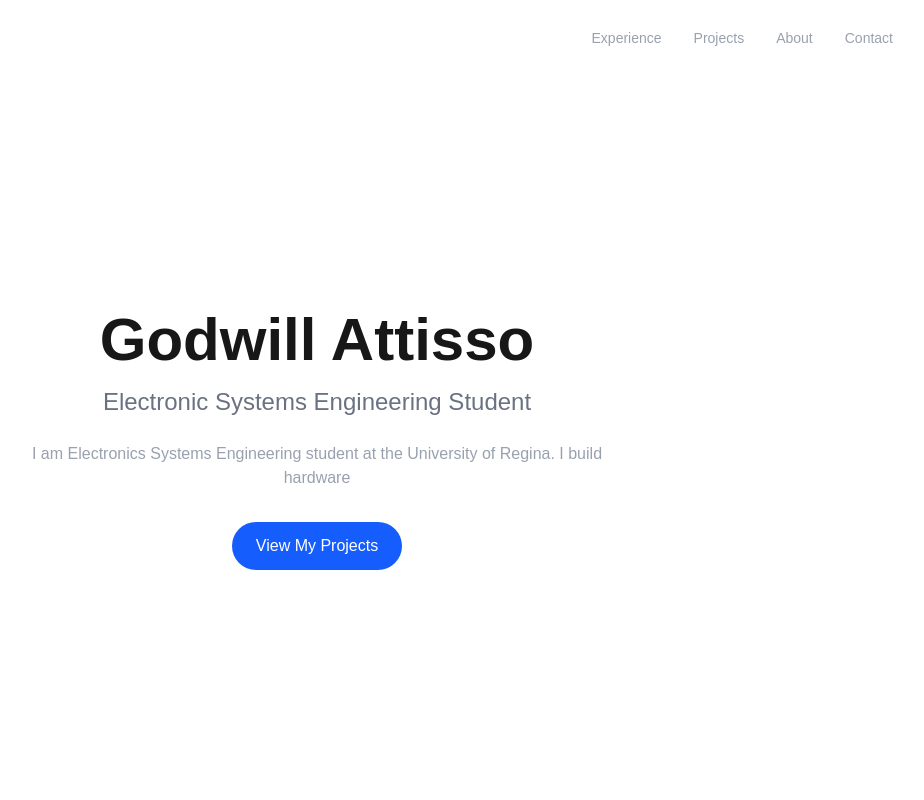
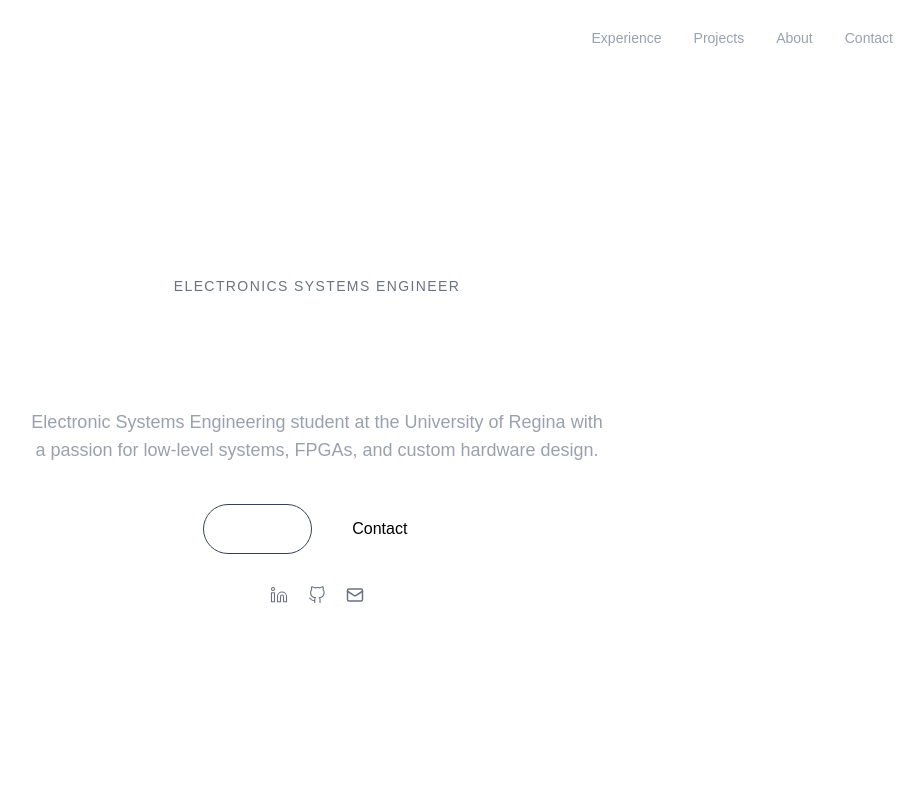
Before and after one commit to godwillattisso/portfolio, a Next.js app: page / in a window 1280 px wide. Shown: the top 800 px of the page, without its empty margins (323-1247 px from the left). Built offline with nearby package versions, Linux system fonts and the light colour scheme.

Commit message:
added few tweeks in hero section

```diff
--- a/components/Hero.tsx
+++ b/components/Hero.tsx
@@ -1,21 +1,99 @@
-// components/Hero.tsx
+import { Mail } from "lucide-react";
+
+function LinkedinIcon() {
+  return (
+    <svg
+      xmlns="http://www.w3.org/2000/svg"
+      width="18"
+      height="18"
+      viewBox="0 0 24 24"
+      fill="none"
+      stroke="currentColor"
+      strokeWidth="1.5"
+      strokeLinecap="round"
+      strokeLinejoin="round"
+    >
+      <path d="M16 8a6 6 0 0 1 6 6v7h-4v-7a2 2 0 0 0-2-2 2 2 0 0 0-2 2v7h-4v-7a6 6 0 0 1 6-6z" />
+      <rect width="4" height="12" x="2" y="9" />
+      <circle cx="4" cy="4" r="2" />
+    </svg>
+  );
+}
+
+function GithubIcon() {
+  return (
+    <svg
+      xmlns="http://www.w3.org/2000/svg"
+      width="18"
+      height="18"
+      viewBox="0 0 24 24"
+      fill="none"
+      stroke="currentColor"
+      strokeWidth="1.5"
+      strokeLinecap="round"
+      strokeLinejoin="round"
+    >
+      <path d="M9 19c-5 1.5-5-2.5-7-3m14 6v-3.87a3.37 3.37 0 0 0-.94-2.61c3.14-.35 6.44-1.54 6.44-7A5.44 5.44 0 0 0 20 4.77 5.07 5.07 0 0 0 19.91 1S18.73.65 16 2.48a13.38 13.38 0 0 0-7 0C6.27.65 5.09 1 5.09 1A5.07 5.07 0 0 0 5 4.77a5.44 5.44 0 0 0-1.5 3.78c0 5.42 3.3 6.61 6.44 7A3.37 3.37 0 0 0 9 18.13V22" />
+    </svg>
+  );
+}
 
 export default function Hero() {
   return (
     <section className="flex flex-col items-center justify-center min-h-screen text-center px-4 pt-20">
-      <h1 className="text-4xl md:text-6xl font-bold mb-4">Godwill Attisso</h1>
-      <p className="text-lg md:text-2xl text-gray-500 mb-6">
-        Electronic Systems Engineering Student
+      <p className="text-sm tracking-widest text-gray-500 mb-4 uppercase">
+        Electronics Systems Engineer
       </p>
-      <p className="max-w-xl text-gray-400 mb-8">
-        I am Electronics Systems Engineering student at the University of Regina. I build hardware
+      <h1 className="text-5xl md:text-7xl font-bold text-white mb-6">
+        Hi, I&apos;m Godwill
+      </h1>
+      <p className="max-w-xl text-gray-400 text-lg mb-10">
+        Electronic Systems Engineering student at the University of Regina with
+        a passion for low-level systems, FPGAs, and custom hardware design.
       </p>
-      <a
-        href="#projects"
-        className="px-6 py-3 rounded-full bg-blue-600 text-white hover:bg-blue-700 transition"
-      >
-        View My Projects
-      </a>
+      <div className="flex items-center gap-4 mb-8">
+        <a
+          href="/resume.pdf"
+          target="_blank"
+          rel="noopener noreferrer"
+          className="px-6 py-3 rounded-full border border-gray-700 text-white hover:border-gray-500 transition"
+        >
+          Resume
+        </a>
+        <a
+          href="#contact"
+          className="px-6 py-3 rounded-full bg-white text-black font-medium hover:bg-gray-200 transition"
+        >
+          Contact
+        </a>
+      </div>
+      <div className="flex items-center gap-5 text-gray-500">
+        <a
+          href="https://linkedin.com/in/yourusername"
+          target="_blank"
+          rel="noopener noreferrer"
+          className="hover:text-white transition"
+          aria-label="LinkedIn"
+        >
+          <LinkedinIcon />
+        </a>
+        <a
+          href="https://github.com/yourusername"
+          target="_blank"
+          rel="noopener noreferrer"
+          className="hover:text-white transition"
+          aria-label="GitHub"
+        >
+          <GithubIcon />
+        </a>
+        <a
+          href="mailto:youremail@example.com"
+          className="hover:text-white transition"
+          aria-label="Email"
+        >
+          <Mail className="w-[18px] h-[18px]" />
+        </a>
+      </div>
     </section>
   );
 }
```
